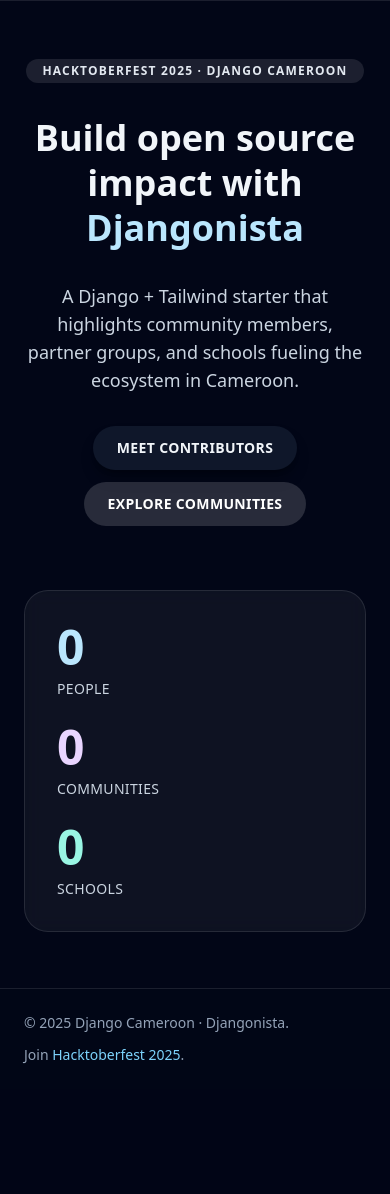
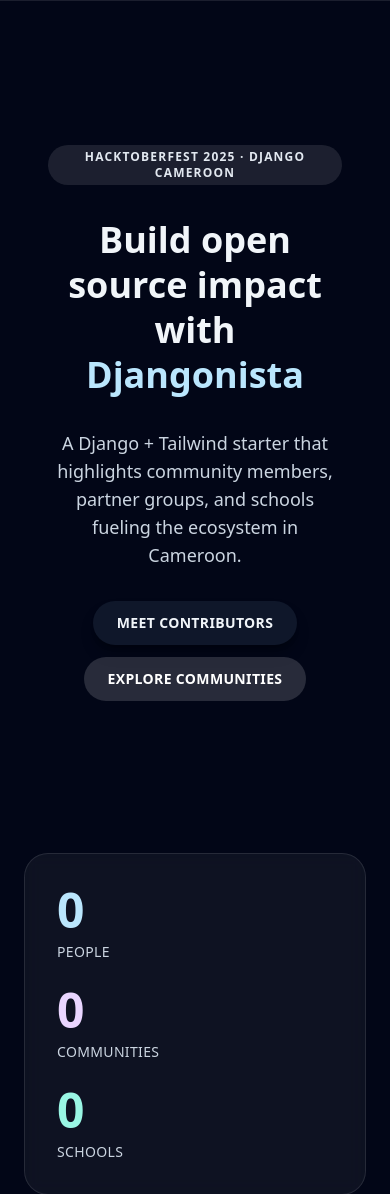
Before and after one commit to djangocameroon/djangonistas, a Django app: page / in a window 390 px wide. Shown: the part 88-1282 px from the top of the page. Before the commit the page ends 1152 px from the top, so only its background shows below. Run offline with Django 5.2, Linux system fonts and the light colour scheme; data that the repository does not hold is empty; some libraries are stand-ins or nearby versions.

Commit message:
style: Update home page layout for improved responsiveness and visual appeal
Signed-off-by: Steve Yonkeu <yokwejuste@yahoo.com>

```diff
--- a/hub/templates/hub/home.html
+++ b/hub/templates/hub/home.html
@@ -3,7 +3,7 @@
 {% block title %}Djangonista · Home{% endblock %}
 
 {% block content %}
-<section class="space-y-8 text-center">
+<section class="flex min-h-[calc(100vh-7rem)] w-full flex-col items-center justify-center space-y-8 px-6 text-center">
   <span class="inline-block rounded-full bg-white/10 px-4 py-1 text-xs font-semibold uppercase tracking-widest text-slate-200">
     Hacktoberfest 2025 · Django Cameroon
   </span>
```
